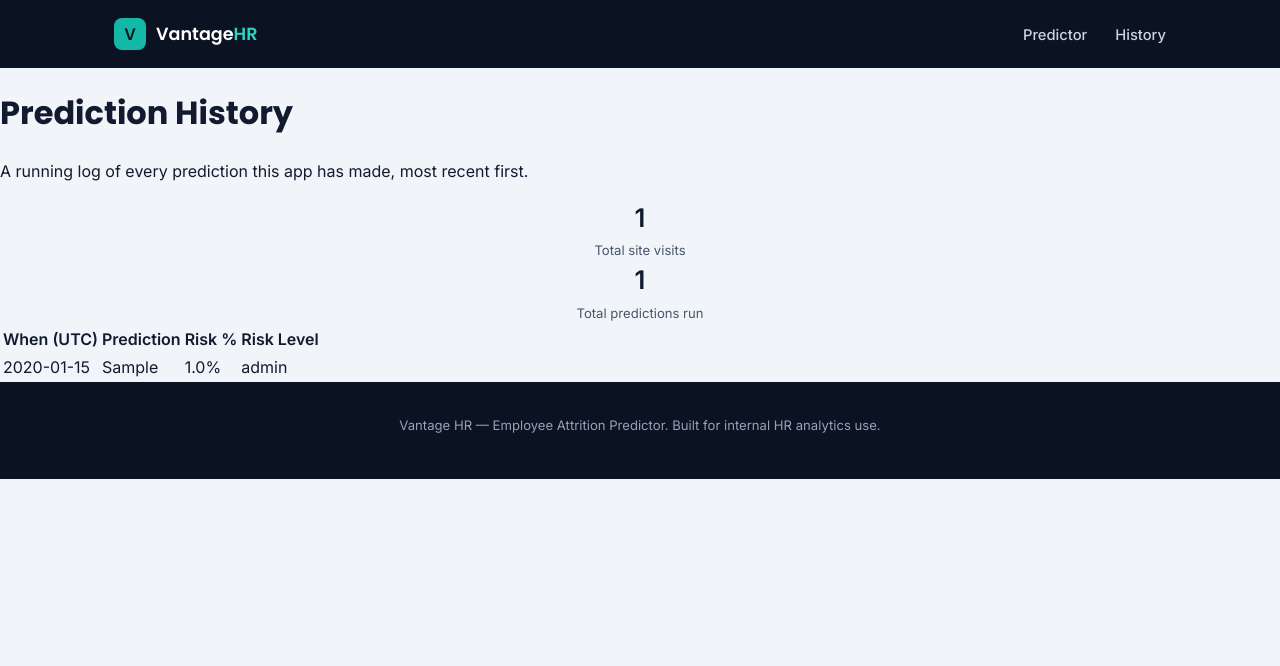
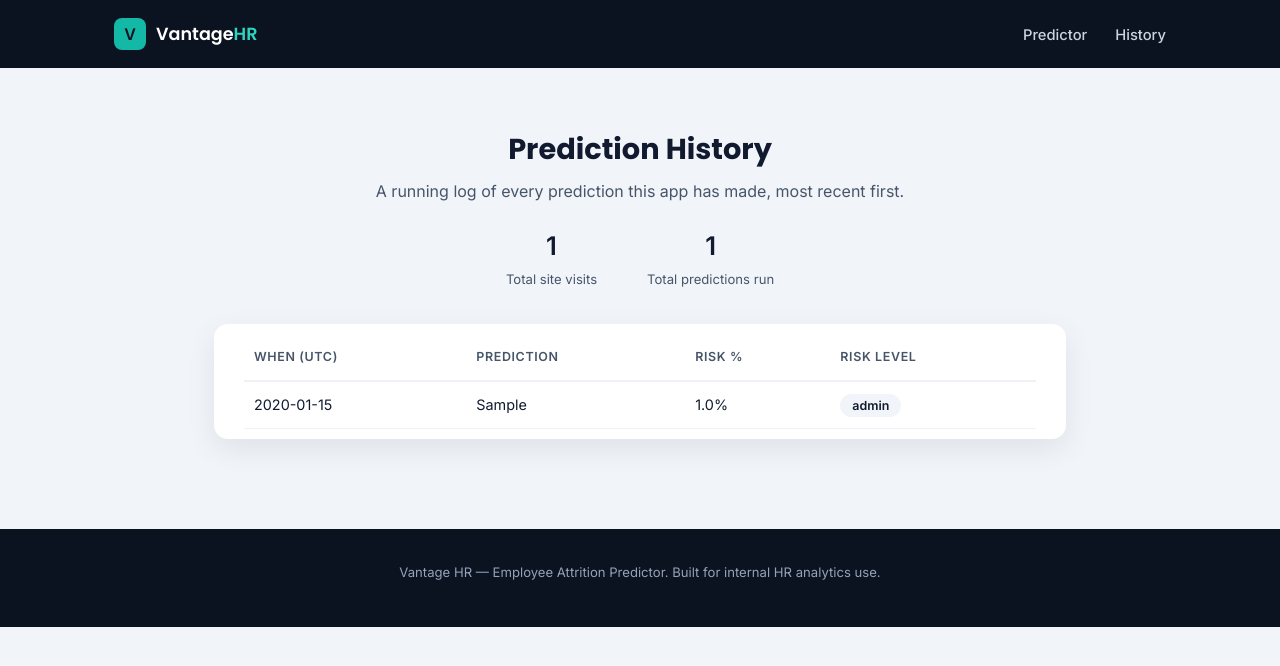
Before and after one commit to nagendragouda390-lgtm/employees-satisfaction, a Flask app: page /history in a window 1280 px wide. Shown: the top 666 px of the page. Run offline with Flask 3, Linux system fonts and the light colour scheme; tables that the repository leaves empty hold one stand-in row (values such as "Sample post"); parts of the project's set-up code (start-up, migrations or seed data) failed here and were passed over.

Commit message:
Add files via upload

```diff
--- a/static/style.css
+++ b/static/style.css
@@ -1,5 +1,5 @@
 :root {
-  --navy-950: #0b1222;
+  --navy-950: #0b1220;
   --navy-900: #111a2e;
   --navy-800: #17223d;
   --navy-700: #21304f;
@@ -101,6 +101,55 @@ a { text-decoration: none; color: inherit; }
 }
 .btn-primary:hover { transform: translateY(-2px); box-shadow: 0 8px 20px rgba(20,184,166,0.35); }
 .btn-block { width: 100%; text-align: center; font-size: 1.02rem; padding: 15px; margin-top: 8px; }
+.btn-secondary {
+  background: transparent;
+  color: var(--navy-900);
+  border: 1.5px solid #e2e8f0;
+  margin-left: 10px;
+}
+.btn-secondary:hover { border-color: var(--teal-500); color: var(--teal-500); }
+
+/* HISTORY PAGE */
+.history-section { max-width: 900px; margin: 0 auto; padding: 60px 24px 90px; }
+.history-header { text-align: center; margin-bottom: 34px; }
+.history-header h1 { font-size: 1.8rem; margin: 0 0 8px; }
+.history-header p { color: var(--slate-600); margin: 0 0 24px; }
+.history-stats { display: flex; justify-content: center; gap: 50px; }
+.history-card {
+  background: var(--white);
+  border-radius: var(--radius);
+  box-shadow: var(--shadow);
+  padding: 10px 30px;
+  overflow-x: auto;
+}
+.history-table { width: 100%; border-collapse: collapse; font-size: 0.9rem; }
+.history-table th {
+  text-align: left;
+  padding: 14px 10px;
+  color: var(--slate-600);
+  font-size: 0.78rem;
+  text-transform: uppercase;
+  letter-spacing: 0.05em;
+  border-bottom: 2px solid #eef1f5;
+}
+.history-table td {
+  padding: 12px 10px;
+  border-bottom: 1px solid #eef1f5;
+}
+.pred-yes { color: #dc2626; font-weight: 600; }
+.pred-no { color: var(--teal-500); font-weight: 600; }
+.risk-pill {
+  padding: 4px 12px;
+  border-radius: 999px;
+  font-size: 0.78rem;
+  font-weight: 600;
+  background: var(--slate-100);
+}
+.risk-pill.risk-high { background: #fee2e2; color: #dc2626; }
+.risk-pill.risk-moderate { background: #fef3c7; color: #d97706; }
+.risk-pill.risk-low { background: #d1fae5; color: #059669; }
+.empty-state { text-align: center; padding: 40px 0; color: var(--slate-600); }
+.empty-state a { color: var(--teal-500); font-weight: 600; }
 
 /* STATS */
 .stats {
```
